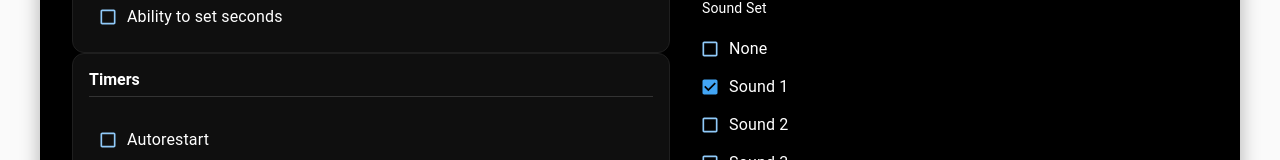
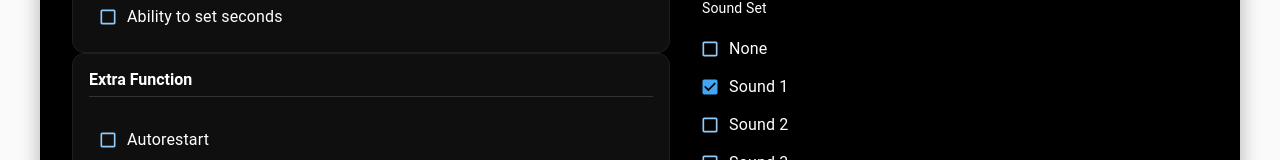
Before and after one commit to Iqnis-03/mqtjs_sv, a React (Create React App) app: page / in a window 1280 px wide. Shown: the part 395-555 px from the top of the page. Built offline with nearby package versions, Linux system fonts and the light colour scheme.

Commit message:
Manual code updates made to file: src/components/MqtSetting.js

```diff
--- a/src/components/MqtSetting.js
+++ b/src/components/MqtSetting.js
@@ -277,7 +277,7 @@ const MqtSetting = () => {
           </div>
 
           <div className="settings-section settings-section-card">
-            <h3>Timers</h3>
+            <h3>Extra Function</h3>
             {TimerSettings}
           </div>
         </div>
```
